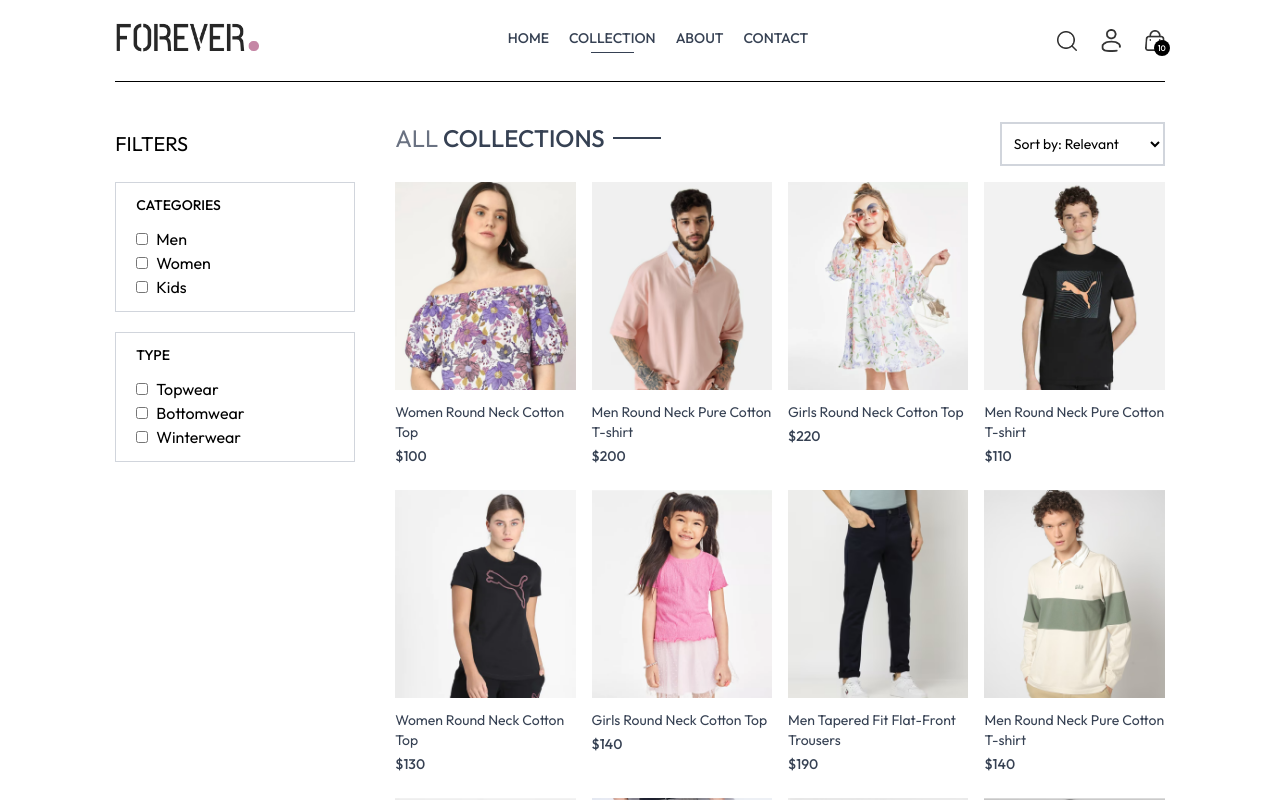
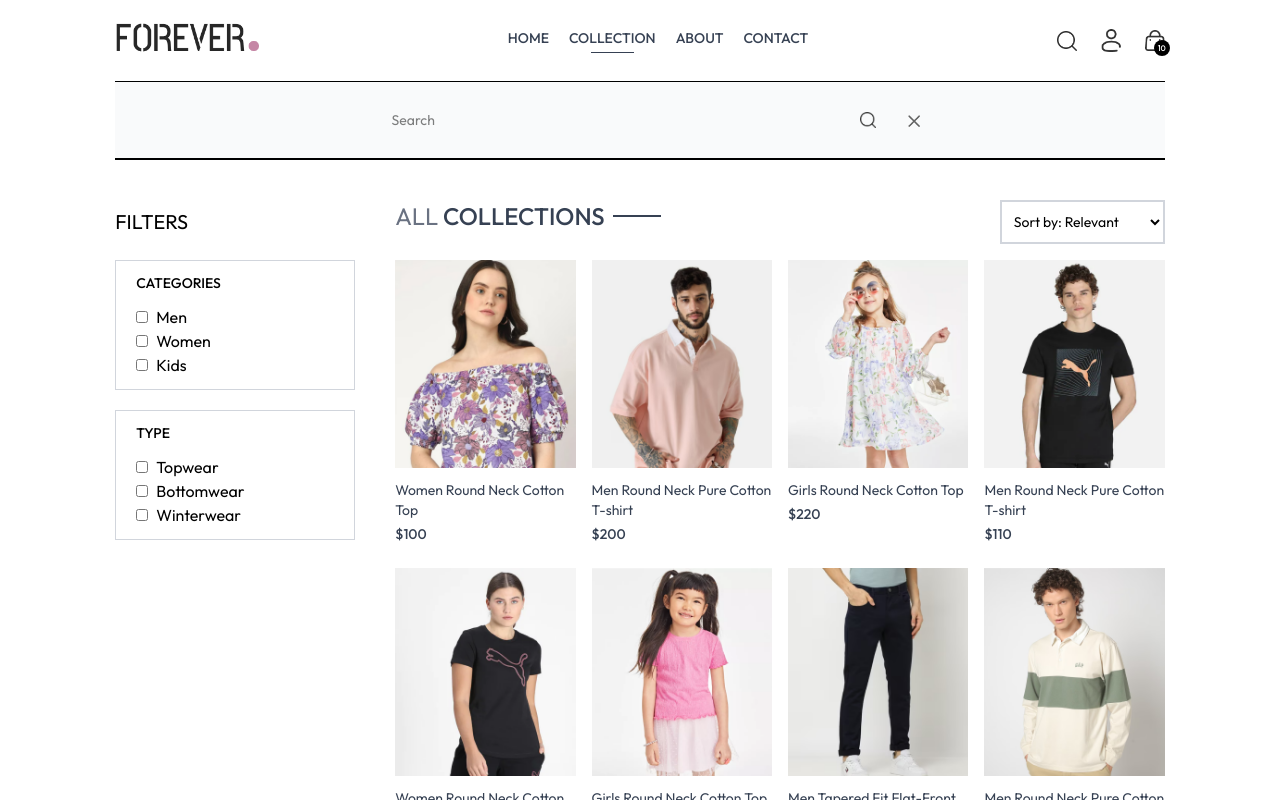
Before and after one commit to Istinger/ecommerce-React, a React (Vite) app in the folder frontend/: page /collection in a window 1280 px wide. Both pictures are taken after a click on the picture 1066 px from the left and 40 px from the top of the page. Shown: the top 800 px of the page. Built offline with nearby package versions, Linux system fonts and the light colour scheme.

Commit message:
Add SearchBar component and integrate search functionality in Collection page

```diff
--- a/frontend/src/App.jsx
+++ b/frontend/src/App.jsx
@@ -11,11 +11,13 @@
 import Orders from './pages/Orders'
 import Navbar from './components/Navbar'
 import Footer from './components/Footer'
+import SearchBar from './components/SearchBar'
 
 const App = () => {
   return (
     <div className='px-4 sm:px-[5vw] md:px-[7vw] lg:px-[9vw]'>
       <Navbar/>
+      <SearchBar/>
       <Routes>
         <Route path='/' element={<Home />} />
         <Route path='/collection' element={<Collection />} />
--- a/frontend/src/components/Navbar.jsx
+++ b/frontend/src/components/Navbar.jsx
@@ -1,13 +1,17 @@
-import React, { useState } from "react";
+import React, { useContext, useState } from "react";
 import { assets } from "../assets/assets";
 import { Link, NavLink } from "react-router-dom";
+import { ShopContext } from "../context/ShopContext";
 function Navbar() {
   const [visible, setVisible] = useState(false);
 
+  const { setShowSearch } = useContext(ShopContext);
+
   return (
     <div className="flex items-center justify-between py-5 font-medium">
-
-      <Link to="/"><img src={assets.logo} className="w-36" alt="Logo" /></Link>
+      <Link to="/">
+        <img src={assets.logo} className="w-36" alt="Logo" />
+      </Link>
 
       <ul className="hidden sm:flex gap-5 text-sm text-gray-700  ">
         <NavLink to="/" className="flex flex-col items-center gap-1">
@@ -29,7 +33,7 @@
       </ul>
 
       <div className="flex items-center gap-6">
-        <img
+        <img onClick={()=>setShowSearch(true)}
           src={assets.search_icon}
           className="w-5 cursor-pointer"
           alt="Search"
@@ -65,18 +69,49 @@
       {/* Sidebar menu for smalls screens  dinamic className on setVisible*/}
       <div
         className={`absolute top-0 right-0 botton-0 overflow-hidden bg-white transition-all ${
-          visible ? "w-full" : "w-0"}`}>
+          visible ? "w-full" : "w-0"
+        }`}
+      >
         <div className="flex flex-col text-gray-600">
           <div
             onClick={() => setVisible(false)}
-            className="flex items-center gap-4 p-3 cursor-pointer">
-            <img className="h-4 rotate-180" src={assets.dropdown_icon} alt="back" />
+            className="flex items-center gap-4 p-3 cursor-pointer"
+          >
+            <img
+              className="h-4 rotate-180"
+              src={assets.dropdown_icon}
+              alt="back"
+            />
             <p>Back</p>
           </div>
-          <NavLink onClick={() => setVisible(false)} className='py-2 pl-6 border' to='/'>HOME</NavLink>
-          <NavLink onClick={() => setVisible(false)} className='py-2 pl-6 border' to='/collections'>COLLECTIONS</NavLink>
-          <NavLink onClick={() => setVisible(false)} className='py-2 pl-6 border' to='/about'>ABOUT</NavLink>
-          <NavLink onClick={() => setVisible(false)} className='py-2 pl-6 border' to='/contact'>CONTACT</NavLink>
+          <NavLink
+            onClick={() => setVisible(false)}
+            className="py-2 pl-6 border"
+            to="/"
+          >
+            HOME
+          </NavLink>
+          <NavLink
+            onClick={() => setVisible(false)}
+            className="py-2 pl-6 border"
+            to="/collections"
+          >
+            COLLECTIONS
+          </NavLink>
+          <NavLink
+            onClick={() => setVisible(false)}
+            className="py-2 pl-6 border"
+            to="/about"
+          >
+            ABOUT
+          </NavLink>
+          <NavLink
+            onClick={() => setVisible(false)}
+            className="py-2 pl-6 border"
+            to="/contact"
+          >
+            CONTACT
+          </NavLink>
         </div>
       </div>
     </div>
--- /dev/null
+++ b/frontend/src/components/SearchBar.jsx
@@ -0,0 +1,33 @@
+import React, { useContext, useEffect, useState } from 'react'
+import { assets } from '../assets/assets';
+import { ShopContext } from '../context/ShopContext';
+import { useLocation } from 'react-router-dom';
+
+const SearchBar = () => {
+
+    const{search,setSearch,showSearch,setShowSearch}=useContext(ShopContext);
+    //logic for searchbar only on collection page
+    const location = useLocation();//location hook
+    const [visible,setVisible] = useState(false);
+
+    useEffect(()=>{
+        //console.log(location.pathname);//path of url
+        if(location.pathname.includes('collection')){
+            setVisible(true);
+        }else{
+            setVisible(false);
+        }
+    },[location])
+
+  return showSearch && visible ? (
+    <div className='border-t border-b bg-gray-50 text-center'>
+        <div className='inline-flex items-center justify-center border-gray-400 px-5 py-2 my-5 mx-3 rounded-full w-3/4 sm:w-1/2'>
+            <input value={search} onChange={(e)=>setSearch(e.target.value)} className='flex-1 outline-none bg-inherit text-sm' type="text" placeholder='Search' />
+            <img className='w-4' src={assets.search_icon} alt="" />
+        </div>
+        <img onClick={()=>setShowSearch(false)} className='inline w-3 cursor-pointer' src={assets.cross_icon} alt="" />
+    </div>
+  ): null
+}
+
+export default SearchBar
--- a/frontend/src/context/ShopContext.jsx
+++ b/frontend/src/context/ShopContext.jsx
@@ -1,23 +1,27 @@
-import { createContext } from "react";
+import { createContext, useState } from "react";
 import { products } from "../assets/assets";
 
 export const ShopContext = createContext();
 
-const ShopContextProvider =(props)=>{
-    const currency = '$';
-    const delivery_fee = 10;
+const ShopContextProvider = (props) => {
+  const currency = "$";
+  const delivery_fee = 10;
+  const [search, setSearch] = useState("");
+  const [showSearch, setShowSearch] = useState(false); //display search bar
 
-    const value ={
-        products,
-        currency,
-        delivery_fee
-    }
+  const value = {
+    products,
+    currency,
+    delivery_fee,
+    search,
+    setSearch,
+    showSearch,
+    setShowSearch,
+  };
 
-    return (
-        <ShopContext.Provider value={value}>
-            {props.children}
-        </ShopContext.Provider>
-    )
-}
+  return (
+    <ShopContext.Provider value={value}>{props.children}</ShopContext.Provider>
+  );
+};
 
 export default ShopContextProvider;
--- a/frontend/src/pages/Collection.jsx
+++ b/frontend/src/pages/Collection.jsx
@@ -6,7 +6,7 @@
 
 const Collection = () => {
 
-  const{products} = useContext(ShopContext);
+  const{products, search, showSearch} = useContext(ShopContext);
   const[showFilter,setShowFilter]= useState(false);//invisible for phone screens
   const[filterProducts,setFilterProducts]=useState([]);
   const[category,setCategory] = useState([]);
@@ -41,6 +41,12 @@
   const applyFilter=()=>{
     //copy of products array on let variable
     let productsCopy = products.slice();//this copy will be created at start and stored on etFilterProducts(productsCopy)
+
+    //searchQuery
+    if(showSearch && search){
+      productsCopy = productsCopy.filter(item => item.name.toLowerCase().includes(search.toLowerCase()));//making product and searchquery to lowerCase
+    }
+
 
     if(category.length>0){
       productsCopy = productsCopy.filter(item=> category.includes(item.category));//check if category we have this product is available, we save else we remove it
@@ -82,7 +88,7 @@
 
   useEffect(()=>{
     applyFilter();
-  },[category,subCategory])//whenever this is updated, this function will run and categories will be applied
+  },[category,subCategory,search,showSearch])//whenever this is updated, this function will run and categories will be applied
 
   useEffect(()=>{
     sortProduct();
```
